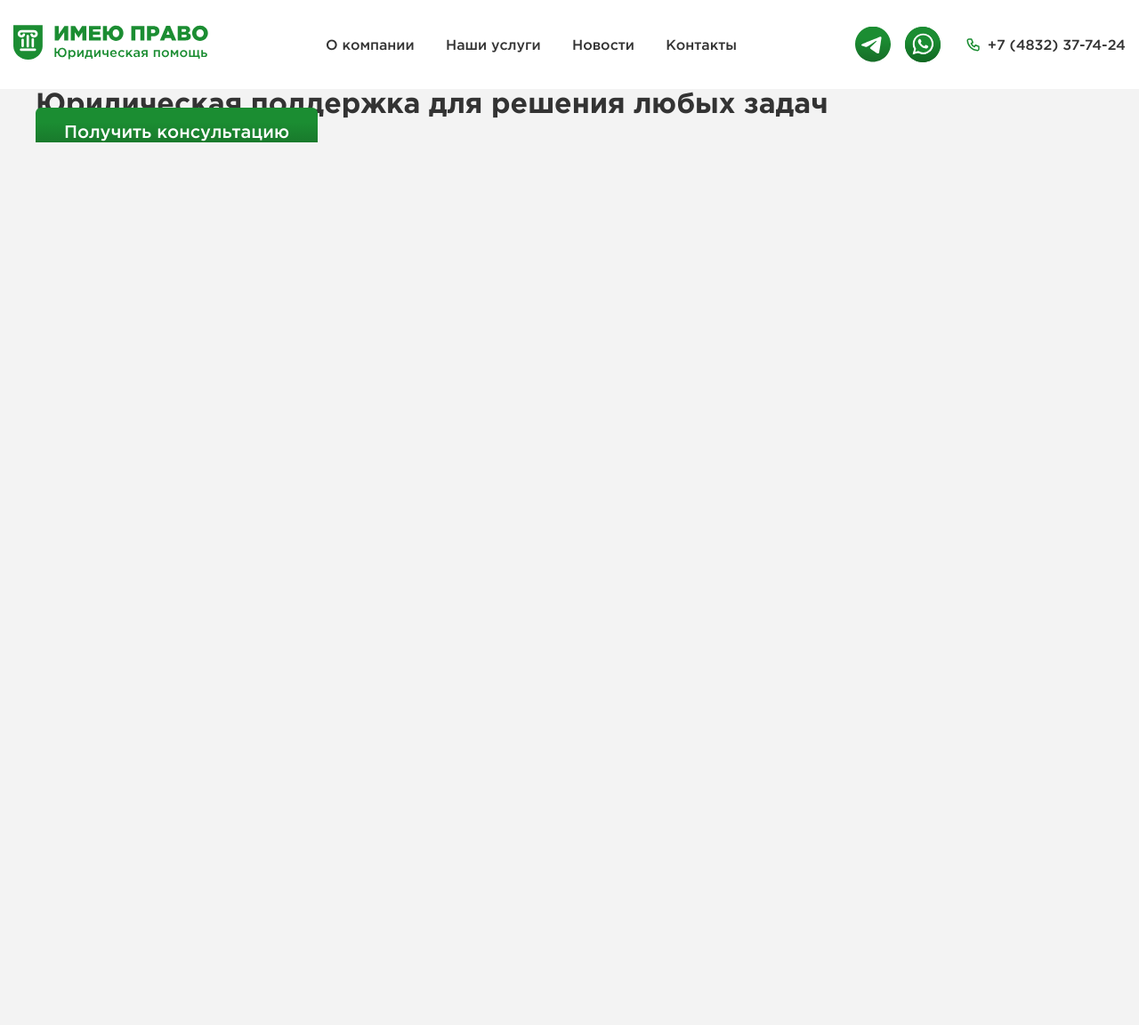
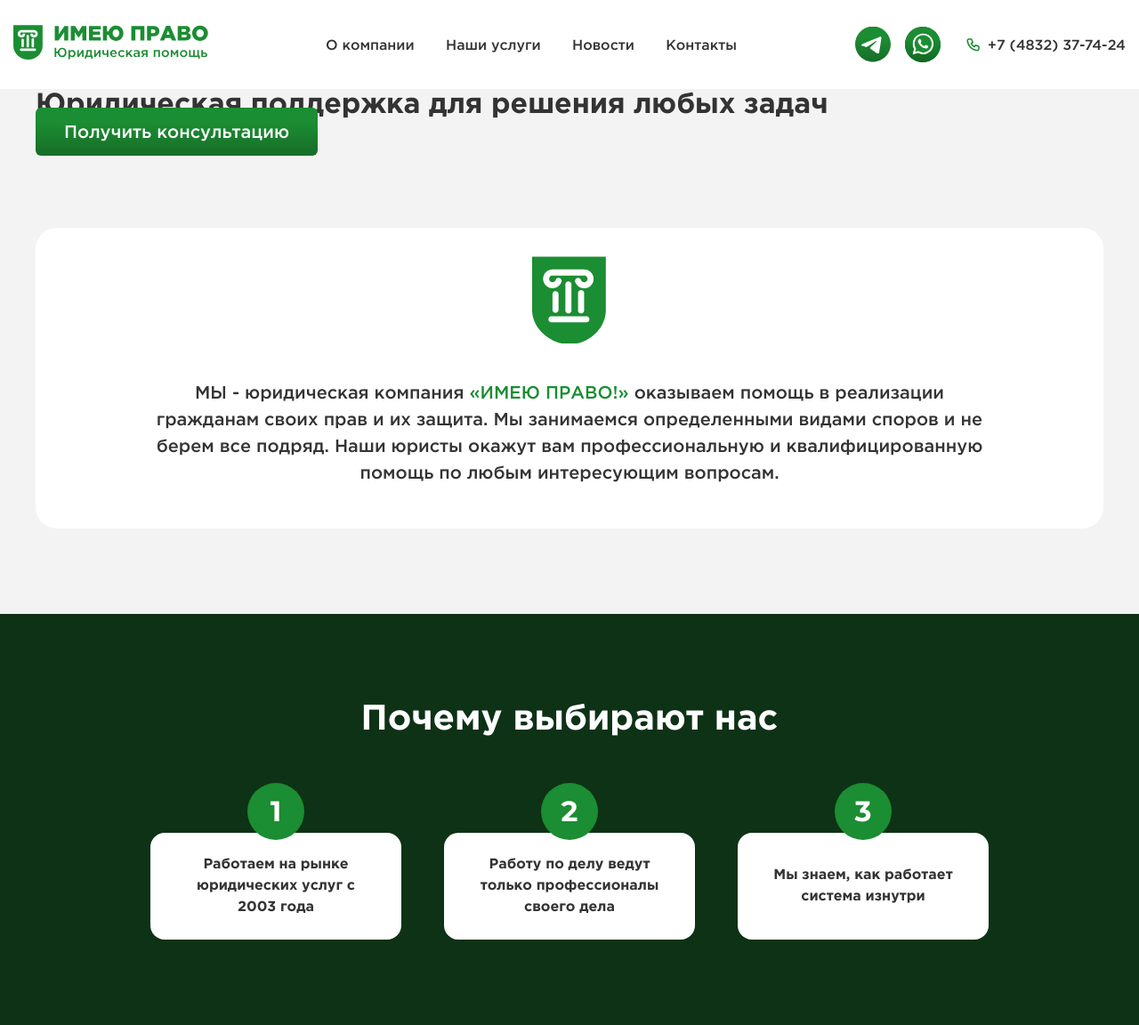
Before and after one commit to IIIWA/law, a website built with Vite: page src/index.html in a window 1280 px wide. Shown: the whole page at 89% size. Before the commit the page ends 800 px from the top, so only its background shows below. Built offline with nearby package versions, Linux system fonts and the light colour scheme.

Commit message:
Change mixin for fonts(was deleted local load fonts for Variable fonts ) About blocks Done

```diff
--- a/src/assets/scss/base/main.scss
+++ b/src/assets/scss/base/main.scss
@@ -73,7 +73,7 @@ html {
 .body {
     font-size: 16px;
     color: var(--text-color-2);
-    background-color: var(--bg-color);
+    background-color: var(--bg-color-1);
 }
 
 .body--opened-menu .menu {
@@ -114,7 +114,7 @@ html {
     font-weight: 500;
     font-size: var(--font-size-text-1);
     text-align: center;
-    color: var(--text-color);
+    color: var(--text-color-1);
     background: var(--linear-gradient-1);
     transition: 0.4s;
 
@@ -122,3 +122,15 @@ html {
         font-size: var(--font-size-text-2);
     }
 }
+
+.accent-color-1 {
+    color: var(--accent-color-1);
+}
+
+.accent-color-2 {
+    color: var(--accent-color-2);
+}
+
+.nowrap {
+    white-space: nowrap;
+}
--- a/src/assets/scss/base/vars.scss
+++ b/src/assets/scss/base/vars.scss
@@ -1,11 +1,11 @@
 :root {
-    --accent-color: #1B8D32;
+    --accent-color-1: #1B8D32;
     --accent-color-2: #2ECD4E;
-    --title-color: #FFF;
+    --title-color-1: #FFF;
     --title-color-2: #333;
-    --text-color: #fff;
+    --text-color-1: #fff;
     --text-color-2: #333;
-    --bg-color: #f3f3f3;
+    --bg-color-1: #f3f3f3;
     --bg-color-2: #0D3215;
     --bg-color-3: #fff;
     --linear-gradient-1: linear-gradient(#1B8D32 30%, #176D28);
--- a/src/assets/scss/components/_header.scss
+++ b/src/assets/scss/components/_header.scss
@@ -197,6 +197,12 @@
     display: block;
     padding: 19px 10px;
     height: 100%;
+    color: var(--text-color-2);
+    transition: 0.6s;
+
+    &:hover {
+        color: var(--accent-color-1);
+    }
 }
 
 .header__contact-box {
--- a/src/assets/scss/components/home/_about-1.scss
+++ b/src/assets/scss/components/home/_about-1.scss
@@ -0,0 +1,57 @@
+.about-one {
+    &__inner {
+        display: flex;
+        align-items: center;
+        justify-content: center;
+        padding: 96px 0;
+
+        @media (width < 576px) {
+            padding: 60px 0;
+        }
+    }
+
+    &__content-block {
+        display: flex;
+        flex-direction: column;
+        align-items: center;
+        justify-content: center;
+        border-radius: 24px;
+        background-color: var(--bg-color-3);
+
+        @media (width >992px) {
+            padding: 32px 120px 48px;
+        }
+
+        @media (width <=992px) and (width > 576px) {
+            padding: 32px 70px 48px;
+        }
+
+        @media (width < 576px) {
+            padding: 32px 30px 48px;
+        }
+    }
+
+    &__icon {
+        margin-bottom: 40px;
+        width: 84px;
+        height: 98px;
+    }
+
+    &__text {
+        font-family: var(--font-family);
+        font-weight: 500;
+        font-size: var(--font-size-text-1);
+        line-height: 1.5;
+        text-align: center;
+        color: var(--text-color-2);
+
+        @media (width <=992px) {
+            font-size: var(--font-size-text-2);
+        }
+
+        @media (width <=576px) {
+            font-size: var(--font-size-text-3);
+        }
+    }
+
+}
--- /dev/null
+++ b/src/assets/scss/components/home/_about-2.scss
@@ -0,0 +1,73 @@
+.about-two {
+    background-color: var(--bg-color-2);
+
+    &__inner {
+        display: flex;
+        flex-direction: column;
+        align-items: center;
+        justify-content: center;
+        padding: 96px 0;
+
+        @media (width < 576px) {
+            padding: 60px 0;
+        }
+    }
+
+    &__title {
+        margin-bottom: 104px;
+        font-weight: 700;
+        font-size: var(--font-size-title-3);
+        text-align: center;
+        color: var(--title-color-1);
+
+        @media (width < 576px) {
+            font-size: var(--font-size-title-4);
+        }
+    }
+
+    &__cards-block {
+        display: flex;
+        gap: 48px;
+        flex-wrap: wrap;
+        align-items: center;
+        justify-content: center;
+
+    }
+
+    &__card {
+        counter-increment: card;
+        position: relative;
+        display: flex;
+        align-items: center;
+        justify-content: center;
+        border-radius: 16px;
+        padding: 24px 30px;
+        width: 282px;
+        height: 120px;
+        text-align: center;
+        background-color: var(--bg-color-3);
+
+        &::before {
+            content: counter(card);
+            position: absolute;
+            top: -56px;
+            display: flex;
+            align-items: center;
+            justify-content: center;
+            border-radius: 50%;
+            width: 64px;
+            height: 64px;
+            font-family: var(--second-family);
+            font-weight: 700;
+            font-size: var(--font-size-title-4);
+            color: var(--title-color-1);
+            background: var(--accent-color-1);
+        }
+    }
+
+    &__card-text {
+        font-family: var(--font-family);
+        font-weight: 600;
+        line-height: 24px;
+    }
+}
--- a/src/assets/scss/components/home/_hero.scss
+++ b/src/assets/scss/components/home/_hero.scss
@@ -33,7 +33,7 @@
         line-height: 1.2;
         text-align: center;
         text-transform: uppercase;
-        color: var(--title-color);
+        color: var(--title-color-1);
 
         @media (width >768px) {
             margin-bottom: 78px;
--- a/src/assets/scss/main.scss
+++ b/src/assets/scss/main.scss
@@ -5,3 +5,5 @@
 // Components
 @use './components/header';
 @use './components/home/hero';
+@use './components/home/about-1';
+@use './components/home/about-2';
--- a/src/assets/scss/mixins/font-face.scss
+++ b/src/assets/scss/mixins/font-face.scss
@@ -1,7 +1,6 @@
 @mixin font-face($font-family, $file-name, $weight, $font-style: normal) {
     @font-face {
-        src: local($font-family),
-        url('/fonts/#{$file-name}.woff2') format('woff2');
+        src: url('/fonts/#{$file-name}.woff2') format('woff2');
         font-family: $font-family;
         font-weight: $weight;
         font-style: $font-style;
--- a/src/html/components/home/about-1.html
+++ b/src/html/components/home/about-1.html
@@ -0,0 +1,15 @@
+<section class="about-one">
+    <div class="container">
+        <div class="about-one__inner">
+            <div class="about-one__content-block">
+                <img class="about-one__icon" src="/svg/logo-icon.svg" alt="" width="83" height="98">
+                <p class="about-one__text">
+                    МЫ - юридическая компания <span class="accent-color-1 nowrap">«ИМЕЮ ПРАВО!»</span> оказываем помощь
+                    в реализации гражданам своих прав и их защита. Мы занимаемся определенными видами споров и не берем
+                    все подряд. Наши юристы окажут вам профессиональную и квалифицированную помощь по любым интересующим
+                    вопросам.
+                </p>
+            </div>
+        </div>
+    </div>
+</section>
--- /dev/null
+++ b/src/html/components/home/about-2.html
@@ -0,0 +1,26 @@
+<section class="about-two">
+    <div class="container">
+        <div class="about-two__inner">
+            <h2 class="about-two__title">
+                Почему выбирают нас
+            </h2>
+            <div class="about-two__cards-block">
+                <div class="about-two__card">
+                    <p class="about-two__card-text">
+                        Работаем на рынке юридических услуг с 2003 года
+                    </p>
+                </div>
+                <div class="about-two__card">
+                    <p class="about-two__card-text">
+                        Работу по делу ведут только профессионалы своего дела
+                    </p>
+                </div>
+                <div class="about-two__card">
+                    <p class="about-two__card-text">
+                        Мы знаем, как работает система изнутри
+                    </p>
+                </div>
+            </div>
+        </div>
+    </div>
+</section>
--- a/src/index.html
+++ b/src/index.html
@@ -9,6 +9,7 @@
         <main class="main">
             <load src="./html/components/home/hero.html" />
             <load src="./html/components/home/about-1.html" />
+            <load src="./html/components/home/about-2.html" />
         </main>
 
     </div>
```
